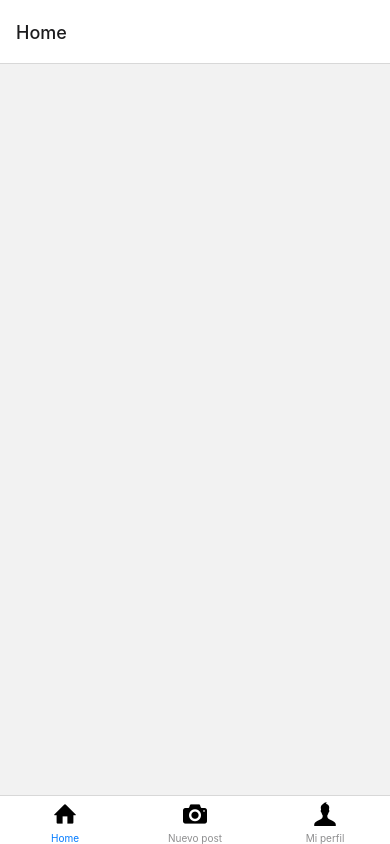
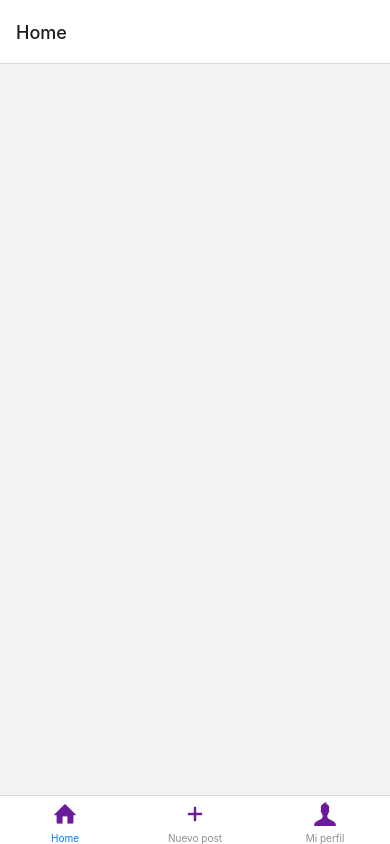
Before and after one commit to Guille1309/RN, a React Native app: screen /HomeMenu in a window 390 px wide. Built offline with nearby package versions, Linux system fonts and the light colour scheme; no server answers; the database is empty.

Commit message:
cambiando detalles de HomeMenu

```diff
--- a/src/components/HomeMenu.js
+++ b/src/components/HomeMenu.js
@@ -12,13 +12,13 @@ function HomeMenu() {
     return(
         <Tab.Navigator>
             <Tab.Screen name='Home' component={Home} options={
-                {tabBarIcon: ()=> <Entypo name="home" size={24} color="black" />}
+                {tabBarIcon: ()=> <Entypo name="home" size={24} color="#6A1B9A" />}
             }/>
             <Tab.Screen name='Nuevo post' component={NuevoPost} options={
-                {tabBarIcon: ()=> <Entypo name="camera" size={24} color="black" />}
+                {tabBarIcon: ()=> <Entypo name="plus" size={24} color="#6A1B9A" />}
             }/>
             <Tab.Screen name='Mi perfil' component={MiPerfil} options={
-                {tabBarIcon: ()=> <Entypo name="user" size={24} color="black" />}
+                {tabBarIcon: ()=> <Entypo name="user" size={24} color="#6A1B9A" />}
             }/>
         </Tab.Navigator>
     )
```
